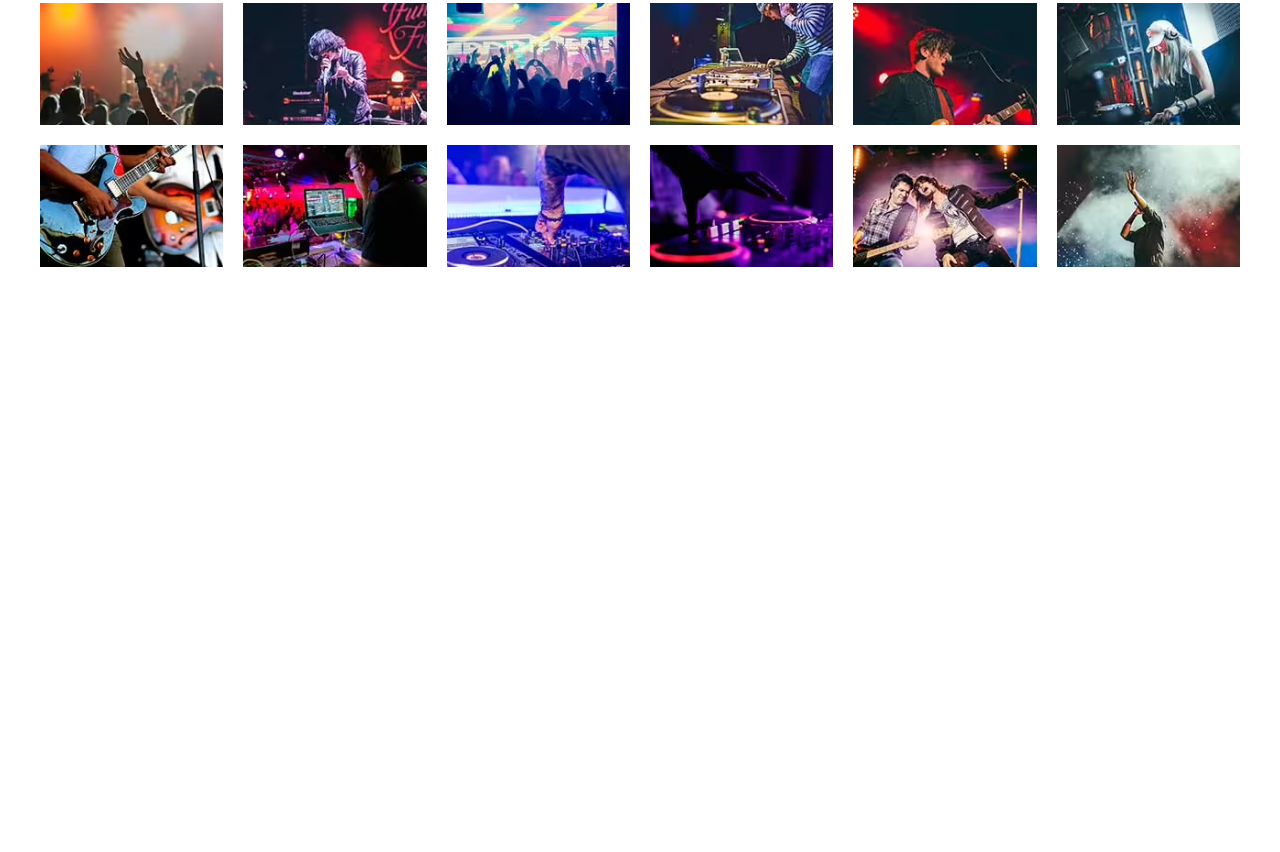
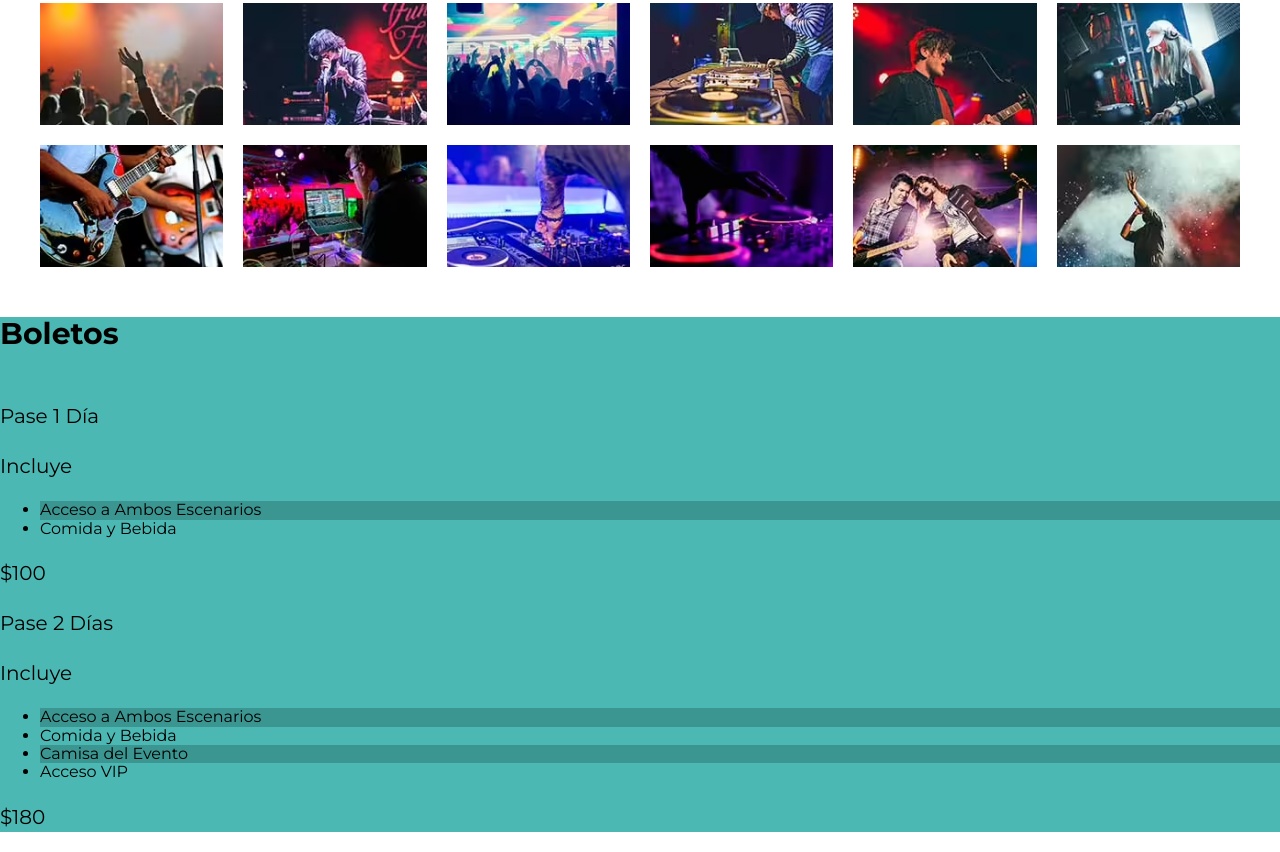
Before and after one commit to WalterCan/FestivalMusica, a website: page index.html in a window 1280 px wide. Shown: the part 2976-3828 px from the top of the page. Before the commit the page ends 3293 px from the top, so only its background shows below. Drawn offline with Linux system fonts and the light colour scheme.

Commit message:
Creando Sección de Boletos

```diff
--- a/index.html
+++ b/index.html
@@ -133,6 +133,47 @@
 			<ul class="galeria-imagenes"></ul>
 		</section>
 		<!-- .Galería -->
+		<!-- Sección Boletos -->
+		<section class="boletos bg-verde">
+			<h3>Boletos</h3>
+			<!-- pase básico -->
+			<div class="conenedor contenedor-boletos">
+				<div class="basico pase">
+					<p>Pase 1 Día</p>
+					<header class="pase-header">
+						<p>Incluye</p>
+					</header>
+					<div class="pase-body">
+						<ul>
+							<li>Acceso a Ambos Escenarios</li>
+							<li>Comida y Bebida</li>
+						</ul>
+					</div>
+					<footer class="pase-footer">
+						<p>$100</p>
+					</footer>
+				</div>
+				<!-- pase Premium -->
+
+				<div class="premium pase">
+					<p>Pase 2 Días</p>
+					<header class="pase-header">
+						<p>Incluye</p>
+					</header>
+					<div class="pase-body">
+						<ul>
+							<li>Acceso a Ambos Escenarios</li>
+							<li>Comida y Bebida</li>
+							<li>Camisa del Evento</li>
+							<li>Acceso VIP</li>
+						</ul>
+					</div>
+					<footer class="pase-footer">
+						<p>$180</p>
+					</footer>
+				</div>
+			</div>
+		</section>
 		<script src="/build/js/app.js"></script>
 	</body>
 </html>
```
